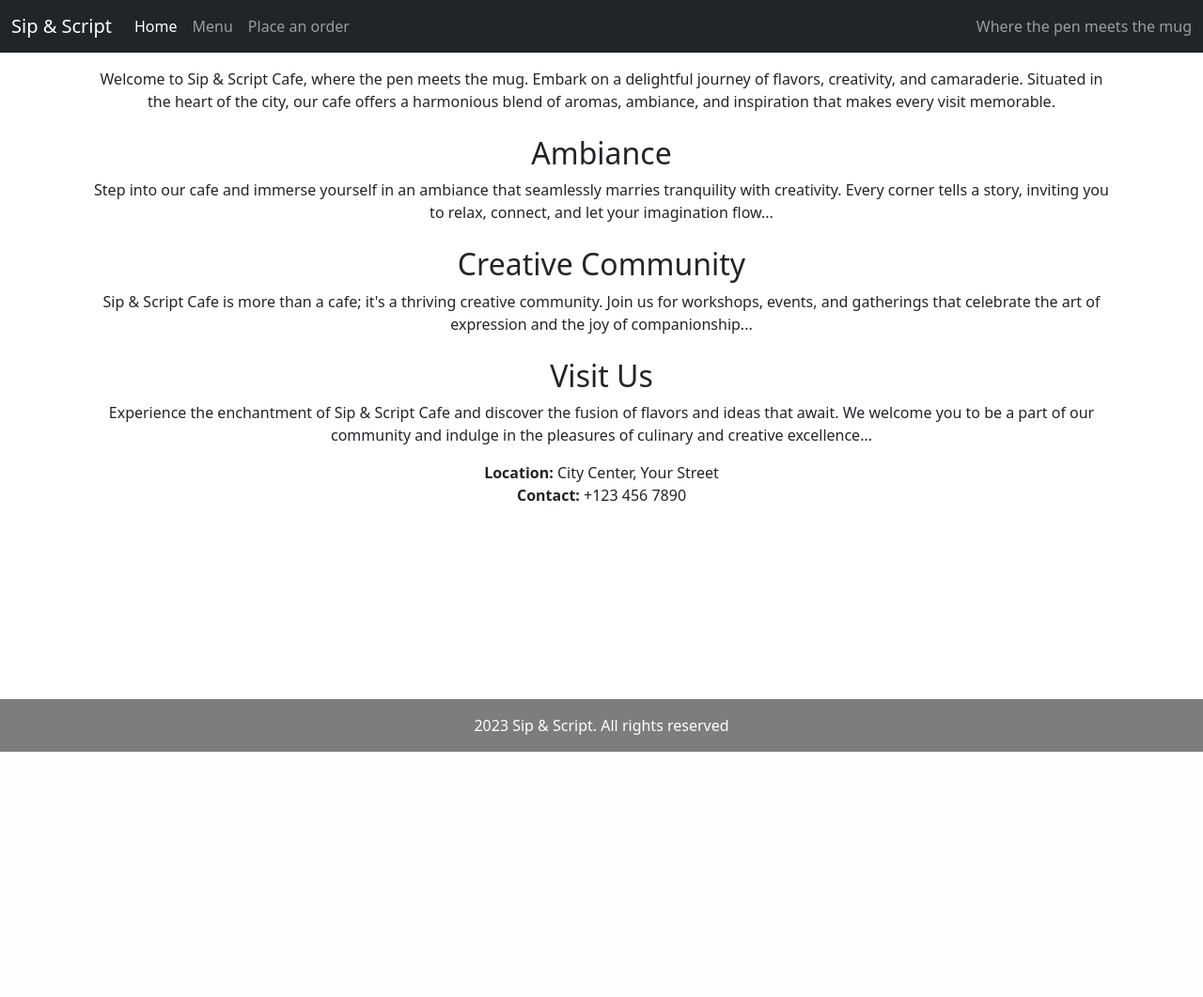
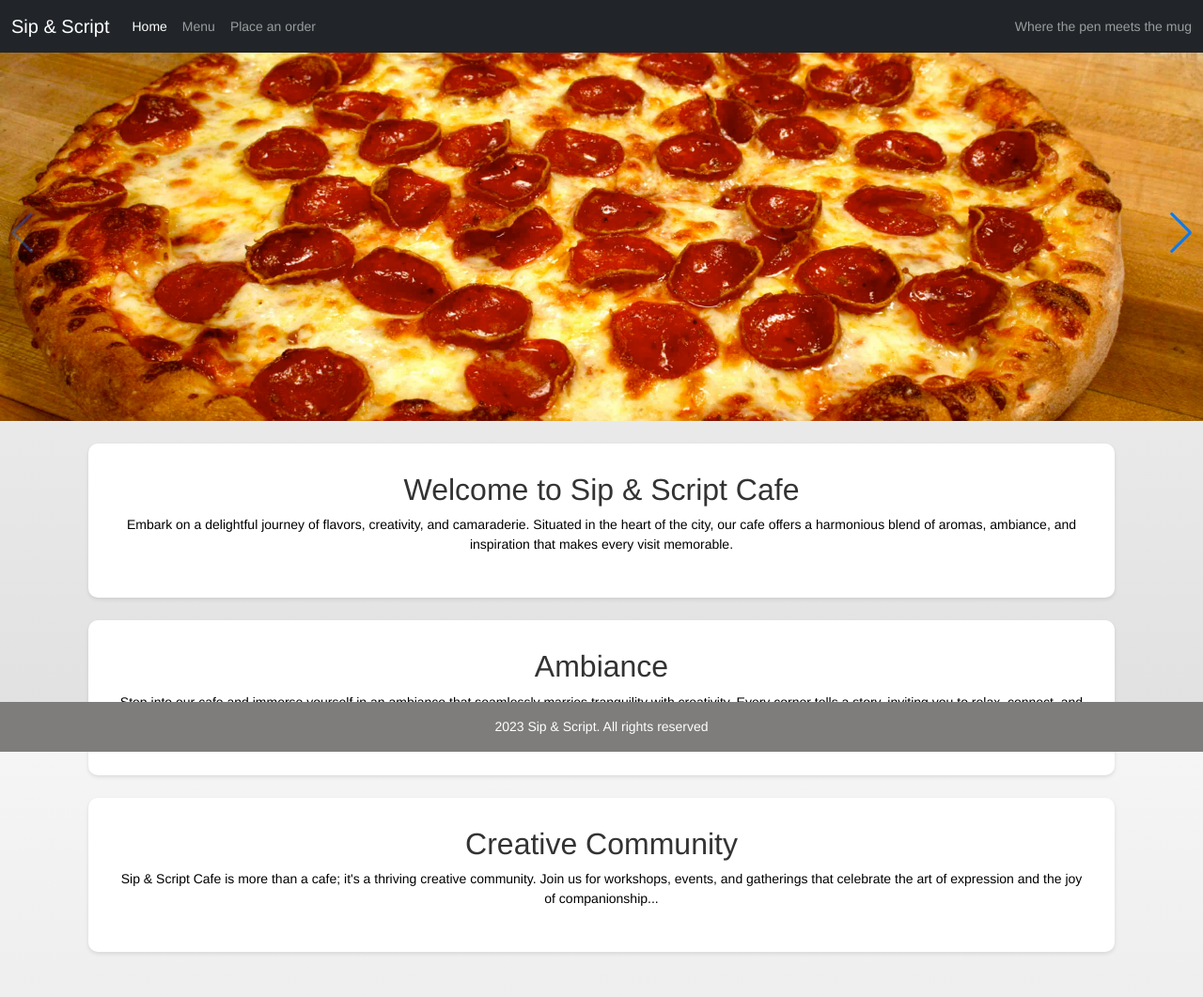
Before and after one commit to Anjal-shrestha/Restaurant-Receipt-Project, a Django app: page / in a window 1280 px wide. Shown: the whole page at 94% size. Before the commit the page ends 800 px from the top, so only its background shows below. Run offline with Django 4.2, Linux system fonts and the light colour scheme; data comes from the database, SQL or seed files in the repository; both versions use the stored data as it was after the commit.

Commit message:
css added

```diff
--- a/system/templates/main.html
+++ b/system/templates/main.html
@@ -1,11 +1,96 @@
 {% extends 'base.html' %}
 
 {% block content %}
+<!DOCTYPE html>
+<html lang="en">
+
+<head>
+  <meta charset="utf-8" />
+  <title>Sip & Script Cafe</title>
+  <meta name="viewport" content="width=device-width, initial-scale=1, minimum-scale=1, maximum-scale=1" />
+  <link rel="stylesheet" href="https://cdn.jsdelivr.net/npm/swiper@10/swiper-bundle.min.css" />
+  <style>
+    html,
+    body {
+      position: relative;
+      height: 100%;
+    }
+
+    body {
+      background: linear-gradient(to bottom, #f5f5f5, #e0e0e0);
+      font-family: Helvetica Neue, Helvetica, Arial, sans-serif;
+      font-size: 14px;
+      color: #000;
+      margin: 0;
+      padding: 0;
+    }
+
+    .swiper {
+      width: 100%;
+      height: 50%;
+    }
+
+    .swiper-slide {
+      text-align: center;
+      font-size: 18px;
+      background: #fff;
+      display: flex;
+      justify-content: center;
+      align-items: center;
+    }
+
+    .swiper-slide img {
+      display: block;
+      width: 100%;
+      height: 100%;
+      object-fit: cover;
+    }
+
+    .about-section {
+      background-color: #fff;
+      padding: 30px;
+      border-radius: 10px;
+      box-shadow: 0px 2px 4px rgba(0, 0, 0, 0.1);
+    }
+
+    .about-section h2 {
+      color: #333;
+    }
+
+
+  </style>
+</head>
+
 <body>
+  <!-- Swiper -->
+  <div class="swiper mySwiper">
+    <div class="swiper-wrapper">
+      {% for item in items %}
+      <div class="swiper-slide">
+        <img src="{{ item.image.url }}" alt="{{ item.name }}">
+      </div>
+      {% endfor %}
+    </div>
+    <div class="swiper-button-next"></div>
+    <div class="swiper-button-prev"></div>
+  </div>
+
+  <!-- Swiper JS -->
+  <script src="https://cdn.jsdelivr.net/npm/swiper@10/swiper-bundle.min.js"></script>
+  <script>
+    var swiper = new Swiper(".mySwiper", {
+      navigation: {
+        nextEl: ".swiper-button-next",
+        prevEl: ".swiper-button-prev",
+      },
+    });
+  </script>
+
 <main class="container py-4 text-center p-4 mb-4">
   <section class="about-section mb-4">
+    <h2>Welcome to Sip & Script Cafe</h2>
     <p>
-        Welcome to Sip & Script Cafe, where the pen meets the mug. Embark on a delightful journey of flavors, creativity, and camaraderie. Situated in the heart of the city, our cafe offers a harmonious blend of aromas, ambiance, and inspiration that makes every visit memorable.
+      Embark on a delightful journey of flavors, creativity, and camaraderie. Situated in the heart of the city, our cafe offers a harmonious blend of aromas, ambiance, and inspiration that makes every visit memorable.
     </p>
   </section>
 
@@ -22,18 +107,11 @@
       Sip & Script Cafe is more than a cafe; it's a thriving creative community. Join us for workshops, events, and gatherings that celebrate the art of expression and the joy of companionship...
     </p>
   </section>
+</main>
 
-    <section class="about-section mb-4">
-      <h2>Visit Us</h2>
-      <p>
-        Experience the enchantment of Sip & Script Cafe and discover the fusion of flavors and ideas that await. We welcome you to be a part of our community and indulge in the pleasures of culinary and creative excellence...
-      </p>
 
-      <p>
-        <strong>Location:</strong> City Center, Your Street<br />
-        <strong>Contact:</strong> +123 456 7890
-      </p>
-    </section>
-  </main>
+
 </body>
+
+</html>
 {% endblock %}
--- a/system/views.py
+++ b/system/views.py
@@ -4,7 +4,7 @@ from .models import MenuItem,OrderModel
 # Create your views here.
 def homepage(request):
     items = MenuItem.objects.all()
-    return render(request, 'main.html', {'items': items})
+    return render(request, 'main.html', {'items': items},)
 
 def orderpage(request):
     menu_items = MenuItem.objects.all()
```
Also changed, not shown: system/templates/receipt.html (+22 -6 lines), db.sqlite3. Lines whose indentation alone changed are shown as unchanged.
